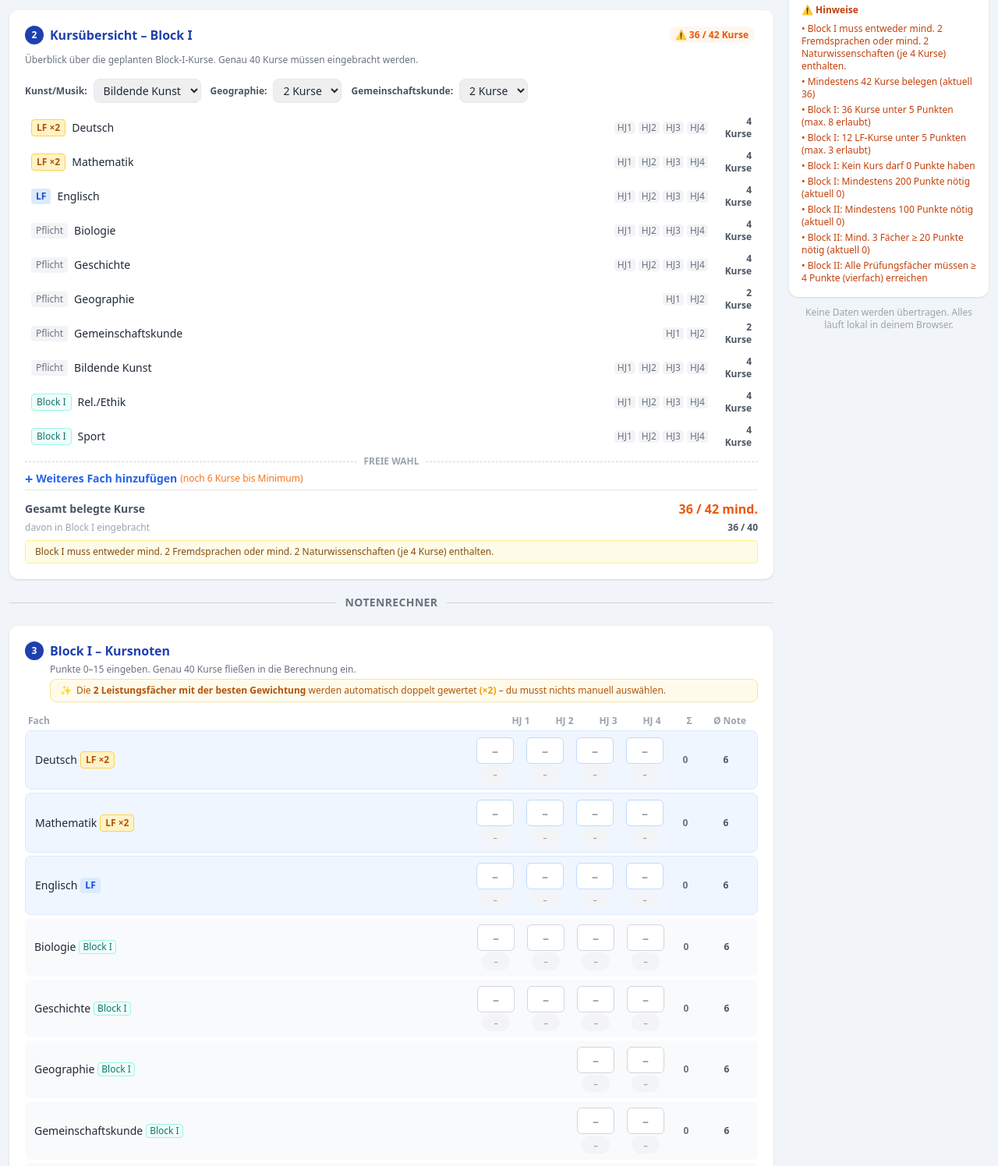
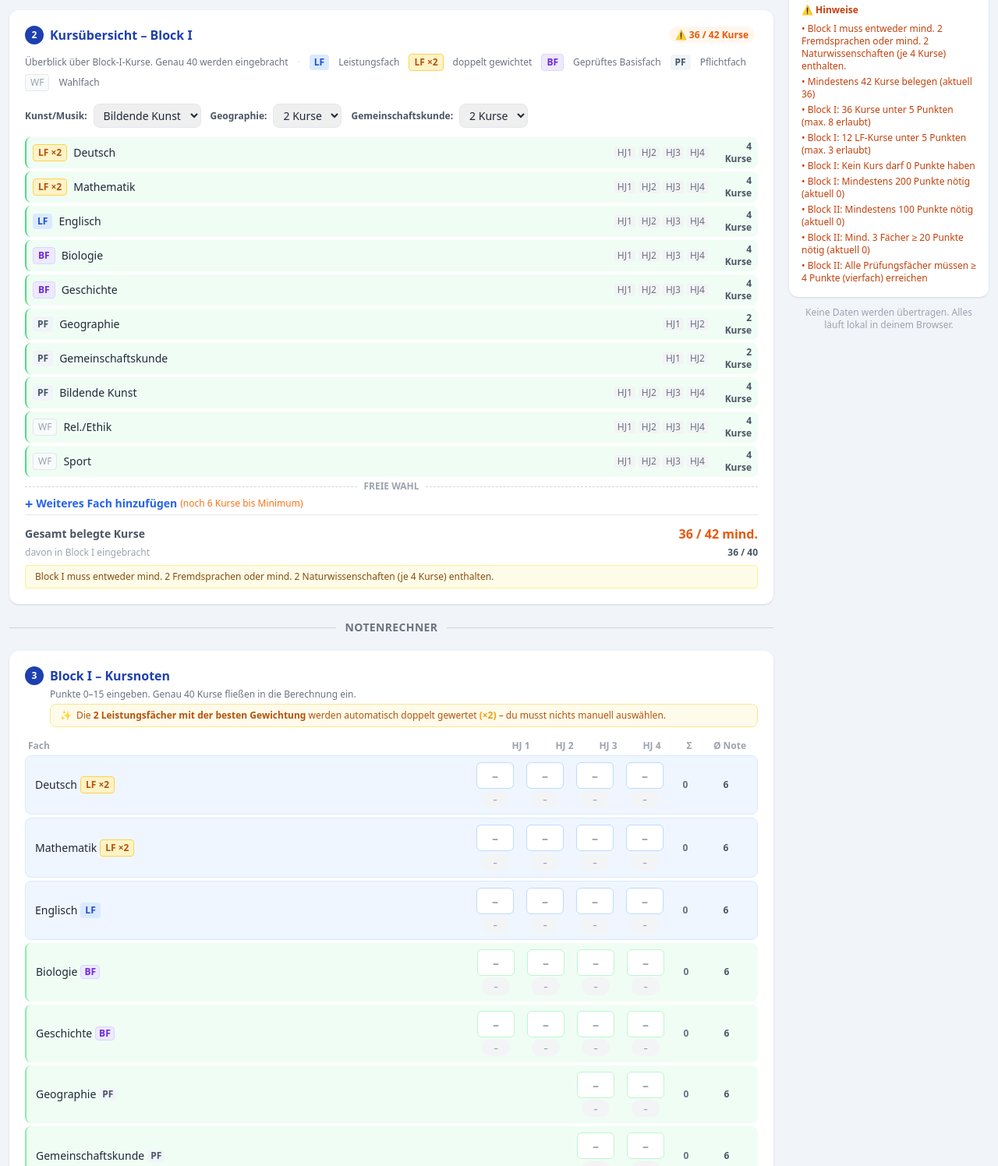
Before and after one commit to FariSoftware/abi-rechner, a plain HTML site: page index.html in a window 1280 px wide. Shown: the part 563-2059 px from the top of the page at 78% size. Drawn offline with nearby package versions, Linux system fonts and the light colour scheme.

Commit message:
feat: update course badges (LF/BF/PF/WF) and color-code Block I rows (#13)
* feat: update course badges (LF/BF/PF/WF) and color-code Block I rows (closes #12)

- Step 2 (Kursübersicht): replace Pflicht/Block I/Reserve badges with
  LF / BF (Geprüftes Basisfach) / PF (Pflichtfach) / WF (Wahlfach)
- Add badge legend inline above the course list
- Color-code rows: green left border for the 40 Block-I-selected courses,
  dimmed for non-selected Wahlfächer
- Step 3 (Kursnoten): remove redundant 'Block I' and 'Reserve' badges;
  keep LF ×2 / LF / BF; highlight grade inputs for counted courses
- Tooltips on all badges for accessibility

* ui: add LF×2 to legend, add PF/WF badges in Block I step (#12)

---------

Co-authored-by: Freddy Faber <freddy.faber@fari-software.de>

```diff
--- a/index.html
+++ b/index.html
@@ -182,7 +182,15 @@
         </button>
       </div>
       <div id="step3-body" class="step-body px-5 pb-5">
-        <p class="text-xs text-gray-500 mb-4">Überblick über die geplanten Block-I-Kurse. Genau 40 Kurse müssen eingebracht werden.</p>
+        <div class="flex flex-wrap items-center gap-x-3 gap-y-1 text-xs text-gray-500 mb-4">
+          <span>Überblick über Block-I-Kurse. Genau 40 werden eingebracht</span>
+          <span class="text-gray-300">·</span>
+          <span class="font-bold text-blue-700 bg-blue-100 px-1.5 py-0.5 rounded">LF</span> Leistungsfach
+          <span class="font-bold text-amber-700 bg-amber-100 border border-amber-300 px-1.5 py-0.5 rounded">LF ×2</span> doppelt gewichtet
+          <span class="font-bold text-violet-700 bg-violet-100 border border-violet-200 px-1.5 py-0.5 rounded">BF</span> Geprüftes Basisfach
+          <span class="font-semibold text-slate-600 bg-slate-100 px-1.5 py-0.5 rounded">PF</span> Pflichtfach
+          <span class="text-gray-400 bg-gray-50 border border-gray-200 px-1.5 py-0.5 rounded">WF</span> Wahlfach
+        </div>
         <div id="overview-config" class="mb-3"></div>
         <div id="course-overview" class="space-y-1"></div>
         <div id="overview-errors" class="mt-2 space-y-1"></div>
@@ -909,21 +917,25 @@ function renderCourseOverview() {
   const extraIds = state.extraCourses.map(e => e.id).filter(Boolean);
 
   // Only show auto-required subjects in the main list (extras shown separately below)
+  const mpfIds = state.mpf.filter(Boolean);
   const rows = subs.filter(sub => !extraIds.includes(sub.id)).map(sub => {
     const b1 = inBlock1.has(sub.id);
     const tag = sub.isLF
       ? doubled.includes(sub.id)
-        ? `<span class="text-xs font-bold text-amber-700 bg-amber-100 border border-amber-300 px-1.5 py-0.5 rounded">LF ×2</span>`
-        : `<span class="text-xs font-bold text-blue-700 bg-blue-100 px-1.5 py-0.5 rounded">LF</span>`
-      : sub.requiredBlock1
-        ? `<span class="text-xs text-gray-500 bg-gray-100 px-1.5 py-0.5 rounded">Pflicht</span>`
-        : b1
-          ? `<span class="text-xs text-teal-700 bg-teal-50 border border-teal-200 px-1.5 py-0.5 rounded">Block I</span>`
-          : `<span class="text-xs text-gray-400 bg-gray-50 border border-gray-200 px-1.5 py-0.5 rounded">Reserve</span>`;
+        ? `<span class="text-xs font-bold text-amber-700 bg-amber-100 border border-amber-300 px-1.5 py-0.5 rounded" title="Leistungsfach (doppelt gewichtet)">LF ×2</span>`
+        : `<span class="text-xs font-bold text-blue-700 bg-blue-100 px-1.5 py-0.5 rounded" title="Leistungsfach">LF</span>`
+      : mpfIds.includes(sub.id)
+        ? `<span class="text-xs font-bold text-violet-700 bg-violet-100 border border-violet-200 px-1.5 py-0.5 rounded" title="Geprüftes Basisfach (mündliche Prüfung)">BF</span>`
+        : sub.requiredBlock1
+          ? `<span class="text-xs font-semibold text-slate-600 bg-slate-100 px-1.5 py-0.5 rounded" title="Pflichtfach">PF</span>`
+          : `<span class="text-xs text-gray-400 bg-gray-50 border border-gray-200 px-1.5 py-0.5 rounded" title="Wahlfach">WF</span>`;
+    const rowBg = b1
+      ? 'border-l-2 border-green-400 bg-green-50'
+      : 'opacity-60';
     const hjBadges = Array.from({length: sub.hj}, (_, j) =>
       `<span class="text-xs text-gray-500 bg-gray-100 px-1 rounded">HJ${j+1}</span>`
     ).join(' ');
-    return `<div class="flex items-center gap-2 py-1 px-2 rounded-lg hover:bg-gray-50">
+    return `<div class="flex items-center gap-2 py-1 px-2 rounded-lg hover:bg-gray-50 ${rowBg}">
       ${tag}
       <span class="text-sm font-medium flex-1">${subjectName(sub.id)}</span>
       <span class="text-xs text-gray-400 flex gap-1">${hjBadges}</span>
@@ -992,14 +1004,17 @@ function renderBlock1() {
 
   el.innerHTML = subs.map(sub => {
     const b1 = inBlock1.has(sub.id);
-    const rowBg = sub.isLF ? 'bg-blue-50 border border-blue-100' : b1 ? 'bg-gray-50' : 'bg-gray-50 opacity-60';
+    const rowBg = sub.isLF ? 'bg-blue-50 border border-blue-100' : b1 ? 'bg-green-50 border-l-2 border-green-300' : 'bg-gray-50 opacity-50';
+    const b1MpfIds = state.mpf.filter(Boolean);
     const lfBadge = sub.isLF
       ? doubled.includes(sub.id)
-        ? `<span class="text-xs font-bold text-amber-700 bg-amber-100 border border-amber-300 px-1.5 py-0.5 rounded">LF ×2</span>`
-        : `<span class="text-xs font-bold text-blue-700 bg-blue-100 px-1.5 py-0.5 rounded">LF</span>`
-      : b1
-        ? `<span class="text-xs text-teal-700 bg-teal-50 border border-teal-200 px-1 rounded">Block I</span>`
-        : `<span class="text-xs text-gray-400 bg-gray-100 px-1 rounded">Reserve</span>`;
+        ? `<span class="text-xs font-bold text-amber-700 bg-amber-100 border border-amber-300 px-1.5 py-0.5 rounded" title="Leistungsfach (doppelt gewichtet)">LF ×2</span>`
+        : `<span class="text-xs font-bold text-blue-700 bg-blue-100 px-1.5 py-0.5 rounded" title="Leistungsfach">LF</span>`
+      : b1MpfIds.includes(sub.id)
+        ? `<span class="text-xs font-bold text-violet-700 bg-violet-100 border border-violet-200 px-1 rounded" title="Geprüftes Basisfach">BF</span>`
+        : sub.requiredBlock1
+          ? `<span class="text-xs font-semibold text-slate-600 bg-slate-100 px-1 rounded" title="Pflichtfach">PF</span>`
+          : `<span class="text-xs text-gray-400 bg-gray-50 border border-gray-200 px-1 rounded" title="Wahlfach">WF</span>`;
     const sum = Array.from({length: sub.hj}, (_, j) => ptVal(`${sub.id}_${j+1}`) ?? 0).reduce((a, b) => a + b, 0);
     const avg = sub.hj > 0 ? sum / sub.hj : 0;
     const avgNote = POINTS_TO_NOTE[Math.round(avg)] || '–';
@@ -1010,7 +1025,7 @@ function renderBlock1() {
       return `<div class="flex flex-col items-center gap-0.5">
         <span class="text-xs text-gray-400 sm:hidden">HJ${j+1}</span>
         <input type="number" min="0" max="15" value="${v}" placeholder="–"
-               class="pts-input ${sub.isLF ? 'border-blue-200' : ''}"
+               class="pts-input ${sub.isLF ? 'border-blue-200' : b1 ? 'border-green-200' : ''}"
                onchange="setGrade('${key}', this.value); this.nextElementSibling.innerHTML = gradeBadgeHtml(this.value)">
         <span class="text-xs">${gradeBadgeHtml(v)}</span>
       </div>`;
```
